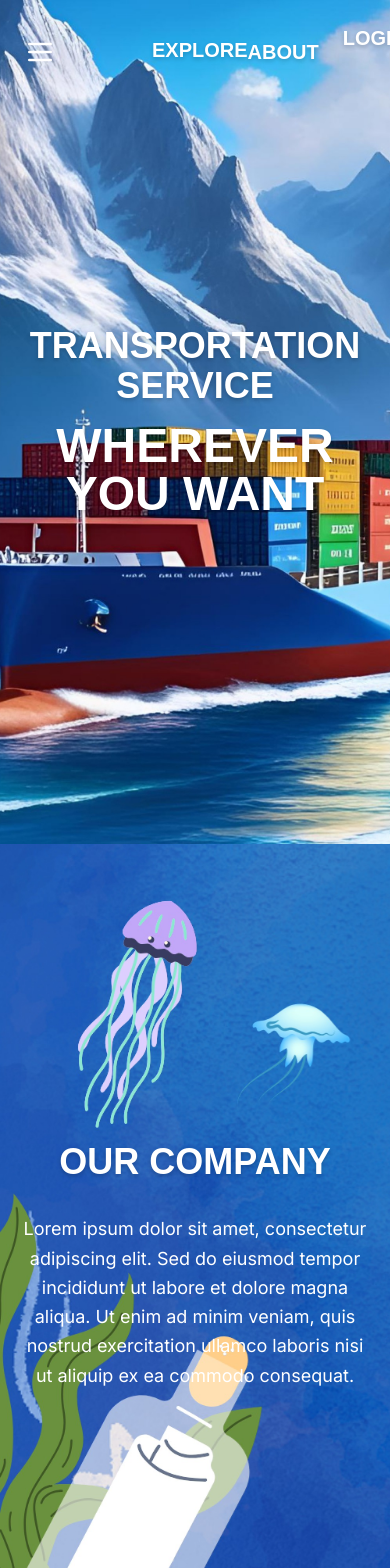
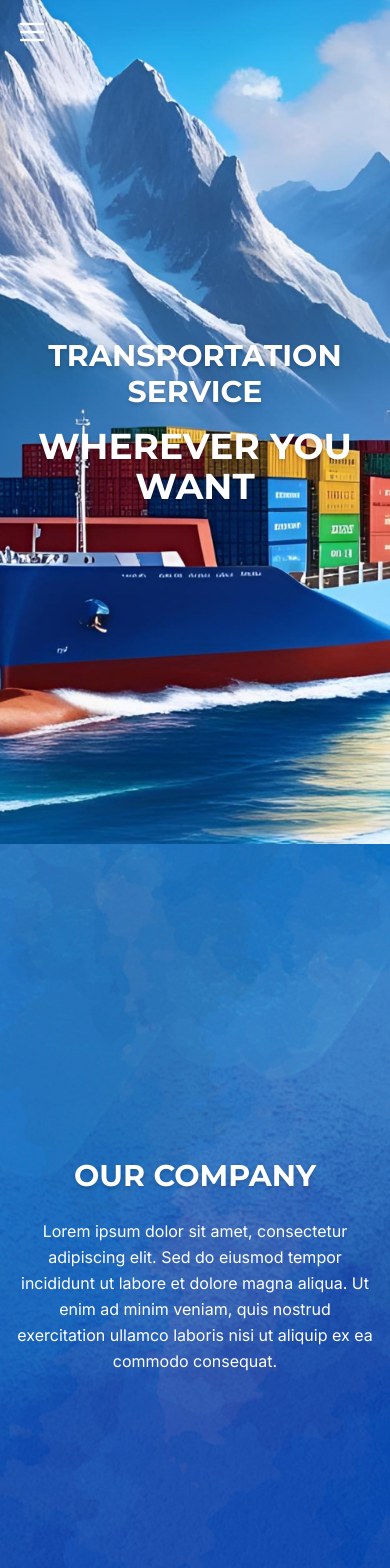
Before and after one commit to P4warit06/PROJECT2-SEC-1-Kittiphop.vue, a Vue app: page /home in a window 390 px wide. Shown: the top 1568 px of the page. Built offline with nearby package versions, Linux system fonts and the light colour scheme.

Commit message:
062-[update] HomeView.vue responsive ui&navbar.

```diff
--- a/src/components/Header.vue
+++ b/src/components/Header.vue
@@ -73,17 +73,17 @@ function toggleMenu() {
         <ul class="space-y-4 text-lg">
           <li>
             <router-link to="/user-products" active class="text-black text-center block hover:opacity-60">
-              Product
+              PRODUCT
             </router-link>
           </li>
           <li>
-            <router-link to="/about" class="text-black text-center block hover:opacity-60">
-              About
+            <router-link to="/home" class="text-black text-center block hover:opacity-60">
+              ABOUT
             </router-link>
           </li>
           <li>
             <router-link to="/user-carts" class="text-black text-center block hover:opacity-60">
-              Cart
+              CART
             </router-link>
           </li>
         </ul>
--- a/src/components/HeaderManager.vue
+++ b/src/components/HeaderManager.vue
@@ -51,17 +51,17 @@ function toggleMenu() {
         <ul class="space-y-4 text-lg">
           <li>
             <router-link to="/product-manager" active class="text-black text-center block hover:opacity-60">
-              Product
+              PRODUCT
+            </router-link>
+          </li>
+          <li>
+            <router-link to="/home"  class="text-black text-center block hover:opacity-60">
+              ABOUT
             </router-link>
           </li>
           <li>
             <router-link to="/about" class="text-black text-center block hover:opacity-60">
-              About
-            </router-link>
-          </li>
-          <li>
-            <router-link to="/about" class="text-black text-center block hover:opacity-60">
-              Cart
+              CART
             </router-link>
           </li>
         </ul>
--- a/src/views/HomeView.vue
+++ b/src/views/HomeView.vue
@@ -6,6 +6,7 @@ const about = ref(null)
 const explore = ref(null)
 const currentUser = ref(null)
 const isDropdownOpen = ref(false)
+const isMobileMenuOpen = ref(false)
 
 onMounted(() => {
   const userJson = localStorage.getItem("currentUser") // String
@@ -19,6 +20,7 @@ const handleLogout = () => {
   localStorage.removeItem("currentUser")
   currentUser.value = null
   isDropdownOpen.value = false
+  isMobileMenuOpen.value = false
   router.push("/home")
 }
 
@@ -26,9 +28,19 @@ const toggleDropdown = () => {
   isDropdownOpen.value = !isDropdownOpen.value
 }
 
+const toggleMobileMenu = () => {
+  isMobileMenuOpen.value = !isMobileMenuOpen.value
+}
+
 const closeDropdown = () => {
   isDropdownOpen.value = false
 }
+
+const scrollToSection = (ref) => {
+  ref.scrollIntoView({ behavior: 'smooth' })
+  isMobileMenuOpen.value = false
+}
+
 </script>
 
 <template>
@@ -46,9 +58,14 @@ const closeDropdown = () => {
 
       <!-- Navigation Bar -->
       <header class="fixed top-0 left-0 w-full z-50 bg-transparent">
-        <div class="flex justify-between items-center p-6">
-          <!-- Menu Button -->
-          <button class="text-white focus:outline-none flex space-x-24">
+        <div class="px-4 sm:px-6 py-4 sm:py-6">
+          <div class="flex justify-between items-center">
+            <!-- Mobile Menu Button -->
+            <button
+              @click.stop="toggleMobileMenu"
+              class="text-white focus:outline-none lg:hidden hover:text-blue-200 transition-colors duration-300"
+              aria-label="Toggle menu"
+            >
               <svg
                 xmlns="http://www.w3.org/2000/svg"
                 class="h-8 w-8"
@@ -63,17 +80,20 @@ const closeDropdown = () => {
                   d="M4 6h16M4 12h16M4 18h16"
                 />
               </svg>
+            </button>
+
+            <!-- Desktop Navigation -->
+            <div class="hidden lg:flex items-center space-x-6">
               <button
-              @click="explore.scrollIntoView({ behavior: 'smooth' })"
+                @click="scrollToSection(explore)"
                 class="text-white text-xl font-bold hover:text-blue-200 transition duration-300 cursor-pointer"
               >
                 EXPLORE
               </button>
-          </button>
+            </div>
 
-          <!-- Navigation Links -->
-          <div class="flex items-center space-x-6">
-            <div class="flex space-x-6 ml-auto">
+            <!-- Navigation Links - Desktop -->
+            <div class="hidden lg:flex items-center space-x-6">
               <router-link
                 v-if="currentUser && currentUser.role === 'admin'"
                 to="/product-manager"
@@ -89,7 +109,7 @@ const closeDropdown = () => {
                 PRODUCT
               </router-link>
               <button
-                @click="about.scrollIntoView({ behavior: 'smooth' })"
+                @click="scrollToSection(about)"
                 class="text-white text-xl font-bold hover:text-blue-200 transition duration-300 cursor-pointer"
               >
                 ABOUT
@@ -103,7 +123,7 @@ const closeDropdown = () => {
                 >
                 <router-link
                   to="/sign-up"
-                  class="text-white text-xl font-bold transition duration-300 px-1 rounded-sm bg-blue-400 hover:brightness-120"
+                  class="text-white text-xl font-bold transition duration-300 px-3 py-1 rounded-sm bg-blue-400 hover:brightness-110"
                   >SIGN UP</router-link
                 >
               </template>
@@ -148,6 +168,88 @@ const closeDropdown = () => {
               </template>
             </div>
           </div>
+
+          <!-- Mobile Menu -->
+          <div
+            v-if="isMobileMenuOpen"
+            class="lg:hidden fixed inset-0 bg-gradient-to-b from-blue-600 to-sky-500 backdrop-blur-sm z-40 flex flex-col items-center justify-center transition-all duration-300 ease-in-out"
+          >
+            <button
+              @click="isMobileMenuOpen = false"
+              class="absolute top-4 right-4 text-white hover:text-blue-200 transition-colors duration-300 p-2 rounded-full bg-black/30"
+              aria-label="Close menu"
+            >
+              <svg xmlns="http://www.w3.org/2000/svg" class="h-7 w-7" fill="none" viewBox="0 0 24 24" stroke="currentColor">
+                <path stroke-linecap="round" stroke-linejoin="round" stroke-width="2" d="M6 18L18 6M6 6l12 12" />
+              </svg>
+            </button>
+
+            <div class="flex flex-col items-center space-y-0 w-full max-w-xs">
+              <button
+                @click="scrollToSection(explore)"
+                class="text-white text-2xl font-bold hover:text-blue-200 transition-all duration-300 w-full py-4 border-b border-white/10 flex justify-center items-center"
+              >
+                EXPLORE
+              </button>
+
+              <router-link
+                v-if="currentUser && currentUser.role === 'admin'"
+                to="/product-manager"
+                class="text-white text-2xl font-bold hover:text-blue-200 transition-all duration-300 w-full py-4 border-b border-white/10 flex justify-center items-center"
+                @click="isMobileMenuOpen = false"
+              >
+                PRODUCT
+              </router-link>
+
+              <router-link
+                v-if="currentUser && currentUser.role === 'user'"
+                to="/user-products"
+                class="text-white text-2xl font-bold hover:text-blue-200 transition-all duration-300 w-full py-4 border-b border-white/10 flex justify-center items-center"
+                @click="isMobileMenuOpen = false"
+              >
+                PRODUCT
+              </router-link>
+
+              <button
+                @click="scrollToSection(about)"
+                class="text-white text-2xl font-bold hover:text-blue-200 transition-all duration-300 w-full py-4 border-b border-white/10 flex justify-center items-center"
+              >
+                ABOUT
+              </button>
+
+              <template v-if="!currentUser">
+                <router-link
+                  to="/login"
+                  class="text-white text-2xl font-bold hover:text-blue-200 transition-all duration-300 w-full py-4 border-b border-white/10 flex justify-center items-center"
+                  @click="isMobileMenuOpen = false"
+                >
+                  LOGIN
+                </router-link>
+
+                <router-link
+                  to="/sign-up"
+                  class="text-white text-2xl font-bold transition-all duration-300 w-full py-4 mt-4 flex justify-center items-center bg-blue-500 hover:bg-blue-600 rounded-md"
+                  @click="isMobileMenuOpen = false"
+                >
+                  SIGN UP
+                </router-link>
+              </template>
+
+              <template v-else>
+                <div class="w-full py-4 flex justify-center items-center">
+                  <div class="px-4 py-2 bg-white/10 rounded-full mb-4">
+                    <span class="text-white text-lg">{{ currentUser.username }}</span>
+                  </div>
+                </div>
+                <button
+                  @click="handleLogout"
+                  class="text-white text-2xl font-bold hover:text-red-300 transition-all duration-300 w-full py-4 flex justify-center items-center bg-gray-600/80 hover:bg-red-500/30 rounded-md"
+                >
+                  LOGOUT
+                </button>
+              </template>
+            </div>
+          </div>
         </div>
       </header>
 
@@ -156,11 +258,11 @@ const closeDropdown = () => {
       >
         <div class="max-w-4xl mx-auto">
           <h1
-            class="text-white text-4xl md:text-5xl lg:text-6xl font-bold mb-4"
+            class="text-white text-3xl sm:text-4xl md:text-5xl lg:text-6xl font-bold mb-4"
           >
             TRANSPORTATION SERVICE
           </h1>
-          <h2 class="text-white text-5xl md:text-6xl lg:text-7xl font-bold">
+          <h2 class="text-white text-4xl sm:text-5xl md:text-6xl lg:text-7xl font-bold">
             WHEREVER YOU WANT
           </h2>
         </div>
@@ -174,17 +276,18 @@ const closeDropdown = () => {
         :style="{
           backgroundImage: `url(/images/about-bg.jpg)`,
           backgroundSize: 'cover',
+          backgroundPosition: 'center',
         }"
       />
 
       <main
-        class="flex flex-col items-center justify-center text-center px-4 py-20 relative z-20 min-h-screen"
+        class="flex flex-col items-center justify-center text-center px-4 sm:px-6 py-20 relative z-20 min-h-screen"
       >
         <div class="max-w-4xl mx-auto">
-          <h1 class="text-white text-4xl md:text-5xl font-bold mb-8">
+          <h1 class="text-white text-3xl sm:text-4xl md:text-5xl font-bold mb-6 sm:mb-8">
             OUR COMPANY
           </h1>
-          <p class="text-white text-lg md:text-xl leading-relaxed">
+          <p class="text-white text-base sm:text-lg md:text-xl leading-relaxed">
             Lorem ipsum dolor sit amet, consectetur adipiscing elit. Sed do
             eiusmod tempor incididunt ut labore et dolore magna aliqua. Ut enim
             ad minim veniam, quis nostrud exercitation ullamco laboris nisi ut
@@ -193,6 +296,8 @@ const closeDropdown = () => {
         </div>
       </main>
     </div>
+
+    <!-- Explore Section -->
     <div ref="explore" class="relative min-h-screen">
       <div
         class="absolute inset-0"
@@ -200,13 +305,13 @@ const closeDropdown = () => {
       />
 
       <main
-        class="flex flex-col items-center justify-center text-center px-4 py-20 relative z-20 min-h-screen"
+        class="flex flex-col items-center justify-center text-center px-4 sm:px-6 py-20 relative z-20 min-h-screen"
       >
         <div class="max-w-4xl mx-auto">
-          <h1 class="text-white text-4xl md:text-5xl font-bold mb-8">
+          <h1 class="text-white text-3xl sm:text-4xl md:text-5xl font-bold mb-6 sm:mb-8">
             EXPLORE
           </h1>
-          <p class="text-white text-lg md:text-xl leading-relaxed">
+          <p class="text-white text-base sm:text-lg md:text-xl leading-relaxed">
             Lorem ipsum dolor sit amet, consectetur adipiscing elit. Sed do
             eiusmod tempor incididunt ut labore et dolore magna aliqua. Ut enim
             ad minim veniam, quis nostrud exercitation ullamco laboris nisi ut
@@ -219,7 +324,7 @@ const closeDropdown = () => {
 </template>
 
 <style scoped>
-@import url("https://fonts.googleapis.com/css2?family=Montserrat:wght@400700&display=swap");
+@import url("https://fonts.googleapis.com/css2?family=Montserrat:wght@400;700&display=swap");
 
 h1,
 h2,
@@ -229,4 +334,25 @@ a {
   font-family: "Montserrat", sans-serif;
   text-shadow: 0 2px 4px rgba(0, 0, 0, 0.2);
 }
+
+/* Mobile menu animation */
+@keyframes fadeIn {
+  from { opacity: 0; }
+  to { opacity: 1; }
+}
+
+@keyframes slideIn {
+  from { transform: translateY(-10px); opacity: 0; }
+  to { transform: translateY(0); opacity: 1; }
+}
+
+.lg\:hidden button,
+.lg\:hidden a {
+  animation: slideIn 0.3s ease-out forwards;
+  animation-delay: calc(var(--index, 0) * 0.05s);
+}
+
+.fixed {
+  animation: fadeIn 0.2s ease-out forwards;
+}
 </style>
```
Lines whose indentation alone changed are shown as unchanged.
